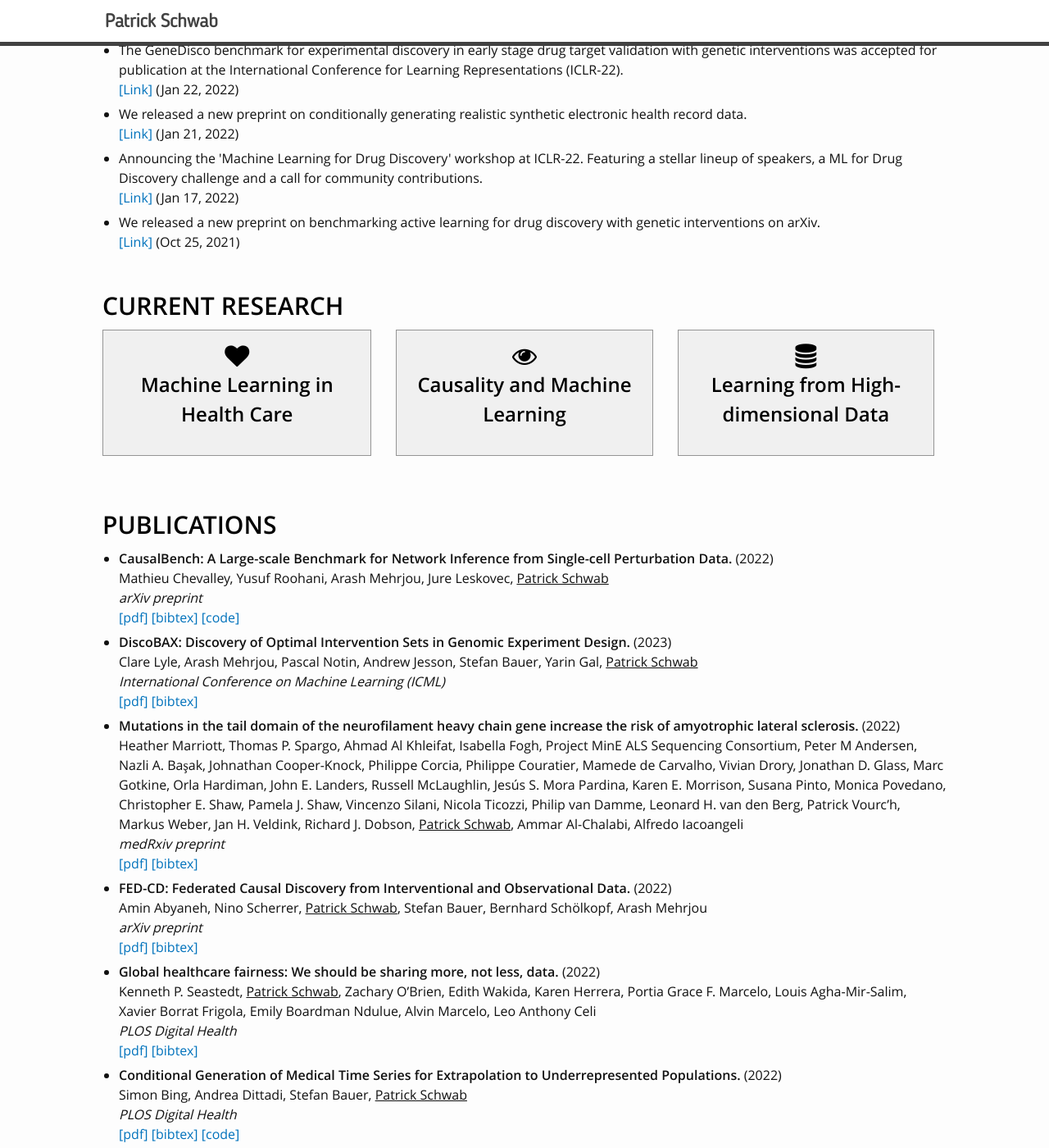
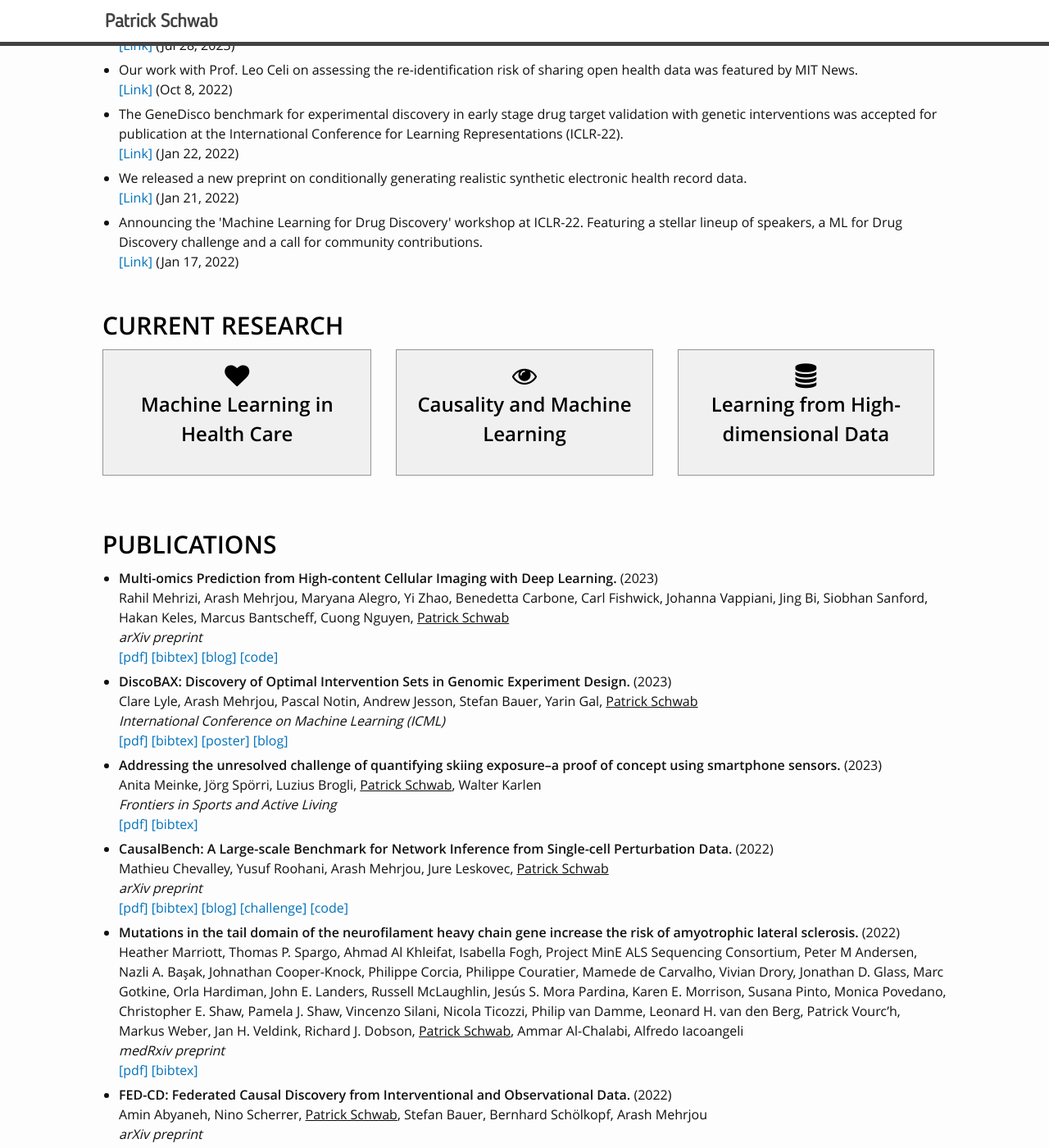
Before and after one commit to d909b/d909b.github.io, a Jekyll site: the page built from index.html, in a window 1280 px wide and 1400 px high, scrolled down 674 px. Shown: the whole window at 82% size. Built offline with Jekyll 4.4.1, drawn with Linux system fonts in a browser that asks for light colours; nearby versions of some CDN libraries; library files that are not in the unit come from our copies; some of the changed text lies outside the part shown.

Commit message:
update july 23

```diff
--- a/js/application.js
+++ b/js/application.js
@@ -61,6 +61,40 @@ app.controller('AppController', function($scope){
     $scope.publications = [
         // Global healthcare fairness: We should be sharing more, not less, data
         {
+            title: "Multi-omics Prediction from High-content Cellular Imaging with Deep Learning.",
+            authors: "Rahil Mehrizi, Arash Mehrjou, Maryana Alegro, Yi Zhao, Benedetta Carbone, Carl Fishwick, Johanna Vappiani, Jing Bi, Siobhan Sanford, Hakan Keles, Marcus Bantscheff, Cuong Nguyen, Patrick Schwab",
+            year: "2023",
+            venue: "arXiv preprint",
+            pdf: "https://arxiv.org/abs/2306.09391",
+            bibtex: "http://schwabpatrick.com/bibtex/image2omics.txt",
+            image: "",
+            notable: "",
+            code: "https://github.com/GSK-AI/image2omics",
+            blog: "https://www.gsk.ai/blogs/image2omics-deep-learning-to-predict-multi-omics-measurements-from-cell-images/"
+        },
+        {
+            title: "DiscoBAX: Discovery of Optimal Intervention Sets in Genomic Experiment Design.",
+            authors: "Clare Lyle, Arash Mehrjou, Pascal Notin, Andrew Jesson, Stefan Bauer, Yarin Gal, Patrick Schwab",
+            year: "2023",
+            venue: "International Conference on Machine Learning (ICML)",
+            pdf: "https://proceedings.mlr.press/v202/lyle23a.html",
+            bibtex: "http://schwabpatrick.com/bibtex/discobax.txt",
+            image: "",
+            notable: "",
+            poster: "http://schwabpatrick.com/posters/ICML23-DiscoBAX-26Jul23.pdf",
+            blog: "https://www.gsk.ai/blogs/discobax-discovery-of-optimal-intervention-sets-in-genomic-experiment-design/"
+        },
+        {
+            title: "Addressing the unresolved challenge of quantifying skiing exposure–a proof of concept using smartphone sensors.",
+            authors: "Anita Meinke, Jörg Spörri, Luzius Brogli, Patrick Schwab, Walter Karlen",
+            year: "2023",
+            venue: "Frontiers in Sports and Active Living",
+            pdf: "https://www.frontiersin.org/articles/10.3389/fspor.2023.1157987/full",
+            bibtex: "http://schwabpatrick.com/bibtex/skiexposure.txt",
+            image: "",
+            notable: "",
+        },
+        {
             title: "CausalBench: A Large-scale Benchmark for Network Inference from Single-cell Perturbation Data.",
             authors: "Mathieu Chevalley, Yusuf Roohani, Arash Mehrjou, Jure Leskovec, Patrick Schwab",
             year: "2022",
@@ -70,16 +104,8 @@ app.controller('AppController', function($scope){
             image: "",
             notable: "",
             code: "https://github.com/causalbench/causalbench",
-        },
-        {
-            title: "DiscoBAX: Discovery of Optimal Intervention Sets in Genomic Experiment Design.",
-            authors: "Clare Lyle, Arash Mehrjou, Pascal Notin, Andrew Jesson, Stefan Bauer, Yarin Gal, Patrick Schwab",
-            year: "2023",
-            venue: "International Conference on Machine Learning (ICML)",
-            pdf: "https://openreview.net/forum?id=mBkUeW8rpD6",
-            bibtex: "http://schwabpatrick.com/bibtex/causalbench.txt",
-            image: "",
-            notable: ""
+            challenge: "https://www.gsk.ai/causalbench-challenge/",
+            blog: "https://www.gsk.ai/publications/causalbench-a-large-scale-benchmark-for-network-inference-from-single-cell-perturbation-data/"
         },
         {
             title: "Mutations in the tail domain of the neurofilament heavy chain gene increase the risk of amyotrophic lateral sclerosis.",
@@ -99,7 +125,8 @@ app.controller('AppController', function($scope){
             pdf: "https://arxiv.org/abs/2211.03846",
             bibtex: "http://schwabpatrick.com/bibtex/fed_cd.txt",
             image: "",
-            notable: ""
+            notable: "",
+            blog: "https://www.gsk.ai/publications/fed-cd-federated-causal-discovery-from-interventional-and-observational-data/",
         },
         {
             title: "Global healthcare fairness: We should be sharing more, not less, data.",
@@ -133,6 +160,17 @@ app.controller('AppController', function($scope){
             image: "",
             notable: "",
             code: "https://github.com/genedisco/genedisco",
+            challenge: "https://www.gsk.ai/genedisco-challenge/",
+        },
+        {
+            title: "Federated Learning in Multi-Center Critical Care Research: A Systematic Case Study using the eICU Database.",
+            authors: "Arash Mehrjou, Ashkan Soleymani, Annika Buchholz, Jürgen Hetzel, Patrick Schwab, Stefan Bauer",
+            year: "2022",
+            venue: "arXiv preprint",
+            pdf: "https://arxiv.org/abs/2204.09328",
+            bibtex: "http://schwabpatrick.com/bibtex/fed_icu.txt",
+            image: "",
+            notable: "",
         },
         {
             title: "Forecasting the COVID-19 Pandemic: Lessons learned and future directions.",
@@ -386,6 +424,11 @@ app.controller('AppController', function($scope){
 
     $scope.news = [
         {
+            title: "Our work on DiscoBAX for the optimal selection of intervention sets in genetic experiments was presented at ICML 2023 in Honululu, Hawaii.",
+            date: "2023-07-28",
+            link: "https://proceedings.mlr.press/v202/lyle23a.html"
+        },
+        {
             title: "Our work with Prof. Leo Celi on assessing the re-identification risk of sharing open health data was featured by MIT News.",
             date: "2022-10-08",
             link: "https://news.mit.edu/2022/patient-data-risks-low-1006"
@@ -405,12 +448,13 @@ app.controller('AppController', function($scope){
             date: "2022-01-17",
             link: "https://www.mldd-workshop.org/"
         },
+        /*
         {
             title: "We released a new preprint on benchmarking active learning for drug discovery with genetic interventions on arXiv.",
             date: "2021-10-25",
             link: "https://arxiv.org/abs/2110.11875"
         },
-        /*{
+        {
             title: "Our new study on using deep learning and whole-body Magnetic Resonance Imaging (MRI) to detect diabetes and pre-diabetes was published in JCI Insight.",
             date: "2021-09-30",
             link: "https://insight.jci.org/articles/view/146999/version/1"
--- a/ng-templates/publication.html
+++ b/ng-templates/publication.html
@@ -7,5 +7,8 @@
 	<a ng-if="publication.bibtex" href="{{ publication.bibtex }}">[bibtex]</a>
 	<a ng-if="publication.poster" href="{{ publication.poster }}">[poster]</a>
 	<a ng-if="publication.presentation" href="{{ publication.presentation }}">[presentation]</a>
+	<a ng-if="publication.blog" href="{{ publication.blog }}">[blog]</a>
+	<a ng-if="publication.challenge" href="{{ publication.challenge }}">[challenge]</a>
+	<a ng-if="publication.twitter" href="{{ publication.twitter }}">[twitter]</a>
 	<a ng-if="publication.code" href="{{ publication.code }}">[code]</a>
 </li>
```
Also changed, not shown: bibtex/discobax.txt (added, +15 -0 lines), bibtex/fed_icu.txt (added, +8 -0 lines), bibtex/image2omics.txt (added, +8 -0 lines), bibtex/skiexposure.txt (added, +9 -0 lines), 1 other file.
